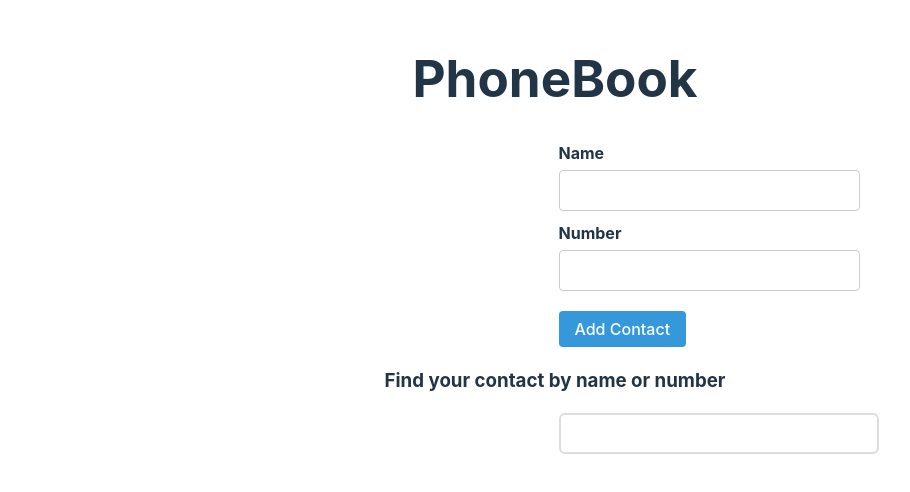
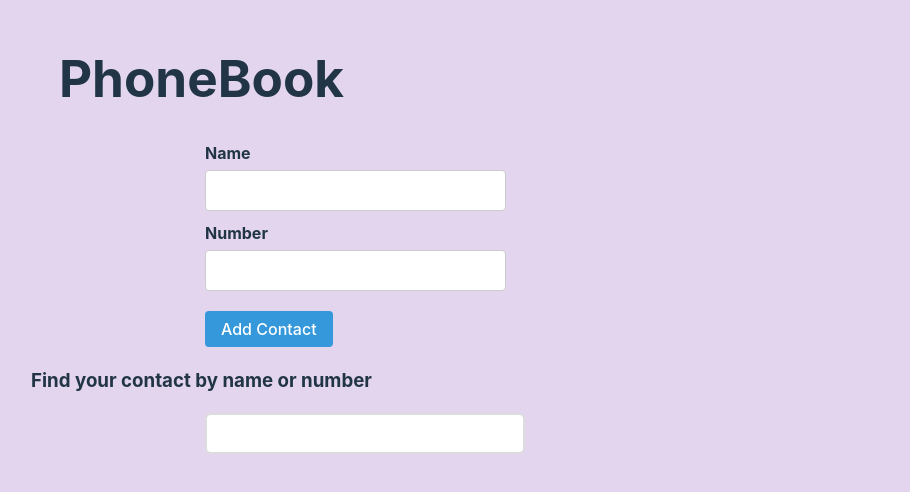
Before and after one commit to Roxaneryz/goit-react-hw-07, a React (Vite) app: page / in a window 1280 px wide. Shown: the part 134-626 px from the top of the page, without its empty margins (85-995 px from the left). Built offline with nearby package versions, Linux system fonts and the light colour scheme; no server answers.

Commit message:
fix the css

```diff
--- a/src/components/Contact/Contact.module.css
+++ b/src/components/Contact/Contact.module.css
@@ -46,12 +46,12 @@
   padding: 16px;
   border-radius: 8px;
   box-shadow: 0 2px 4px rgba(0, 0, 0, 0.1);
-  background-color: #67e0e8e8;
+  background-color: #daeff0;
   transition: box-shadow 0.3s ease;
 }
 
 .contact:hover {
-  box-shadow: 0 4px 8px rgba(0, 0, 0, 0.2);
+  box-shadow: 10px 10px 15px rgba(0, 0, 0, 0.2);
 }
 
 .contact p {
--- a/src/components/ContactList/ContactList.module.css
+++ b/src/components/ContactList/ContactList.module.css
@@ -15,9 +15,9 @@
   margin-bottom: 10px;
 }
 
-.contactList .contactLiItem {
+/* .contactList .contactLiItem {
   padding: 12px;
   border: 1px solid #ccc;
   border-radius: 4px;
   background-color: #869998c3;
-}
+} */
--- a/src/index.css
+++ b/src/index.css
@@ -26,8 +26,8 @@ body {
   margin: 0;
   display: flex;
   place-items: center;
-      justify-content: center;
-
+      /* justify-content: center; */
+background-color: #e2d5ed;
   min-width: 320px;
   min-height: 100vh;
 }
```
